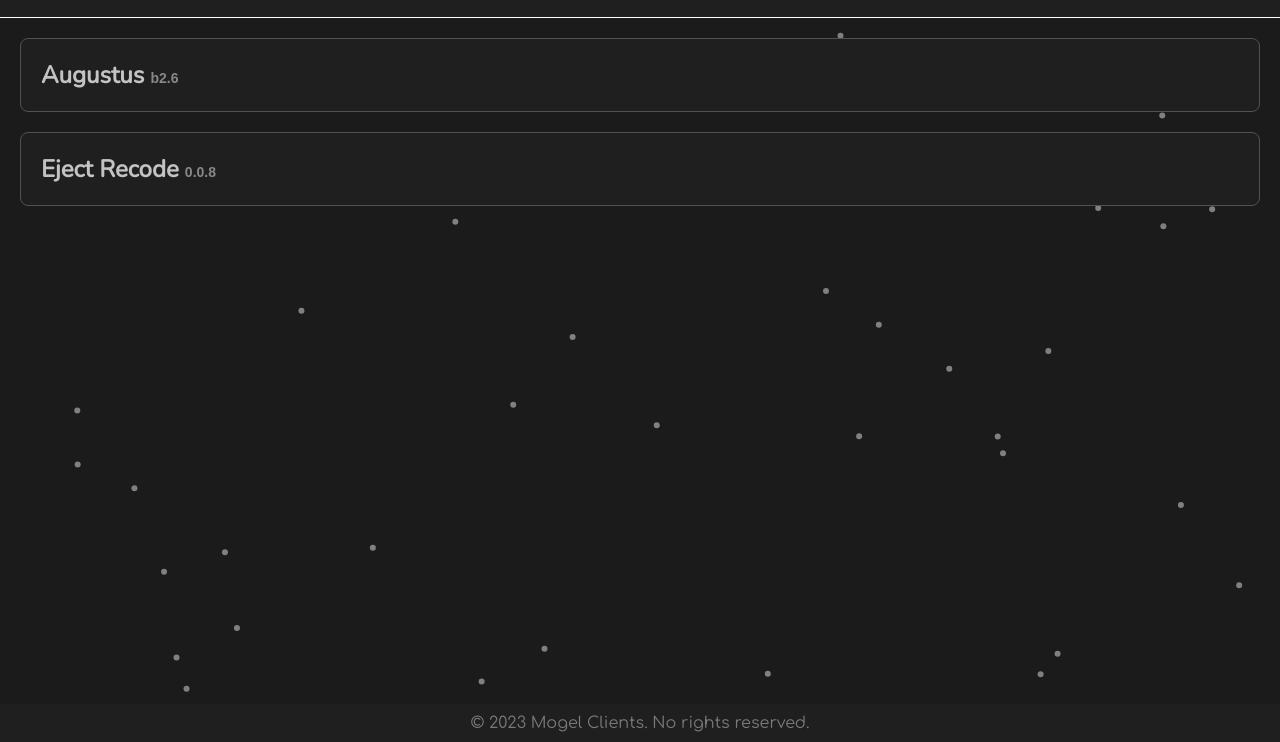
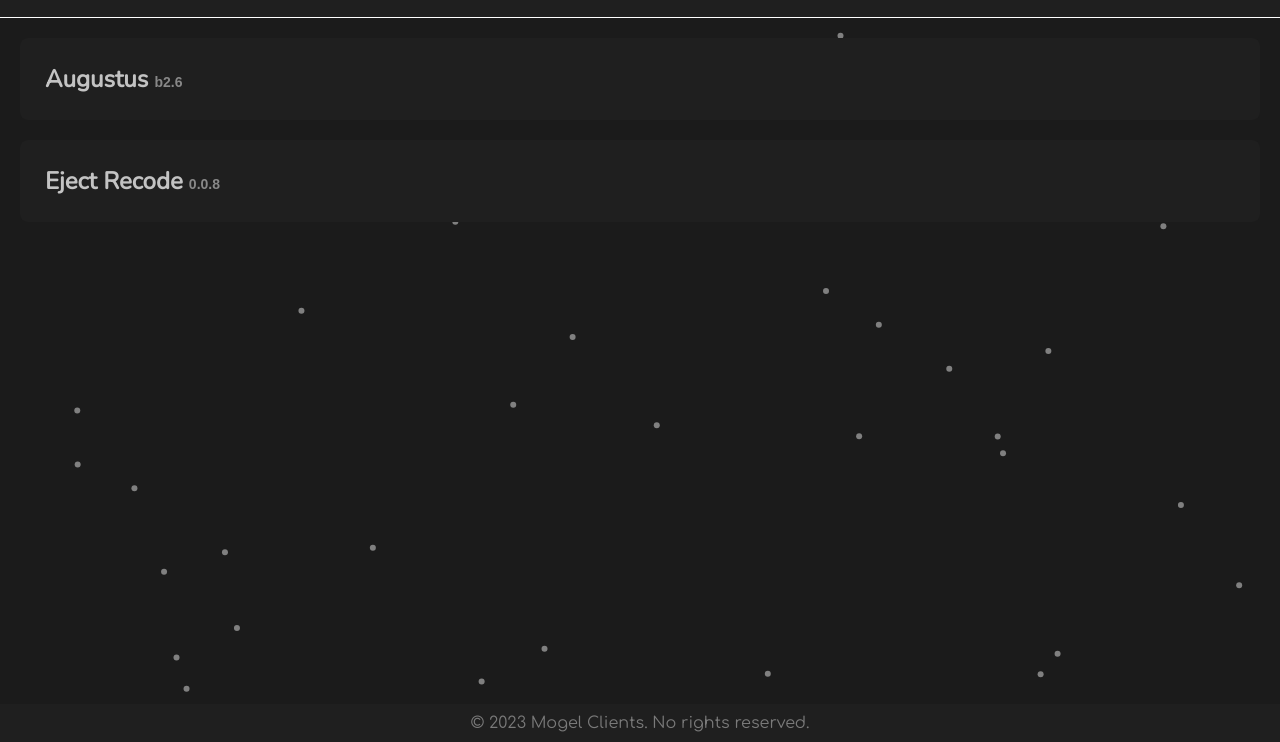
Before and after one commit to JonnyOnlineYT/mogelclients, a plain HTML site: page index.html in a window 1280 px wide. Shown: the part 58-800 px from the top of the page. Drawn offline with nearby package versions, Linux system fonts and the light colour scheme.

Commit message:
Update style.css

```diff
--- a/style.css
+++ b/style.css
@@ -30,7 +30,6 @@ main {
 }
 
 .mod-section {
-  box-sizing: border-box;
   font-family: 'Nunito';
   background-color: #1f1f1f;
   border: 1px solid #515151;
@@ -42,11 +41,13 @@ main {
   text-decoration: none;
   color: #c3c3c3;
   border-radius: 8px;
-  transition: background-color 0.3s ease, border 0.3s ease;
+  border: 5px solid transparent;
+  transition: background-color 0.3s ease, border-color 0.3s ease;
   cursor: pointer;
 }
 
 .mod-section:hover {
+  border-color: #fff;
   background-color: #1d1d1d;
   border: 5px solid #fff;
 }
```
